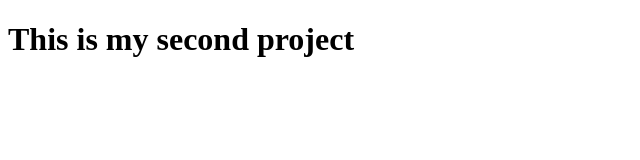
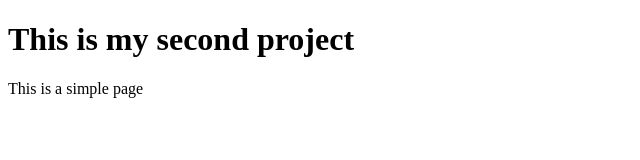
Before and after one commit to sourav8963/Second-project, a plain HTML site: page index.html in a window 1280 px wide. Shown: the whole page, without its empty margins (0-640 px from the left). Drawn offline with Linux system fonts and the light colour scheme.

Commit message:
Added a paragraph

```diff
--- a/index.html
+++ b/index.html
@@ -7,5 +7,6 @@
 </head>
 <body>
     <h1>This is my second project</h1>
+    <p>This is a simple page</p>
 </body>
 </html>
```
